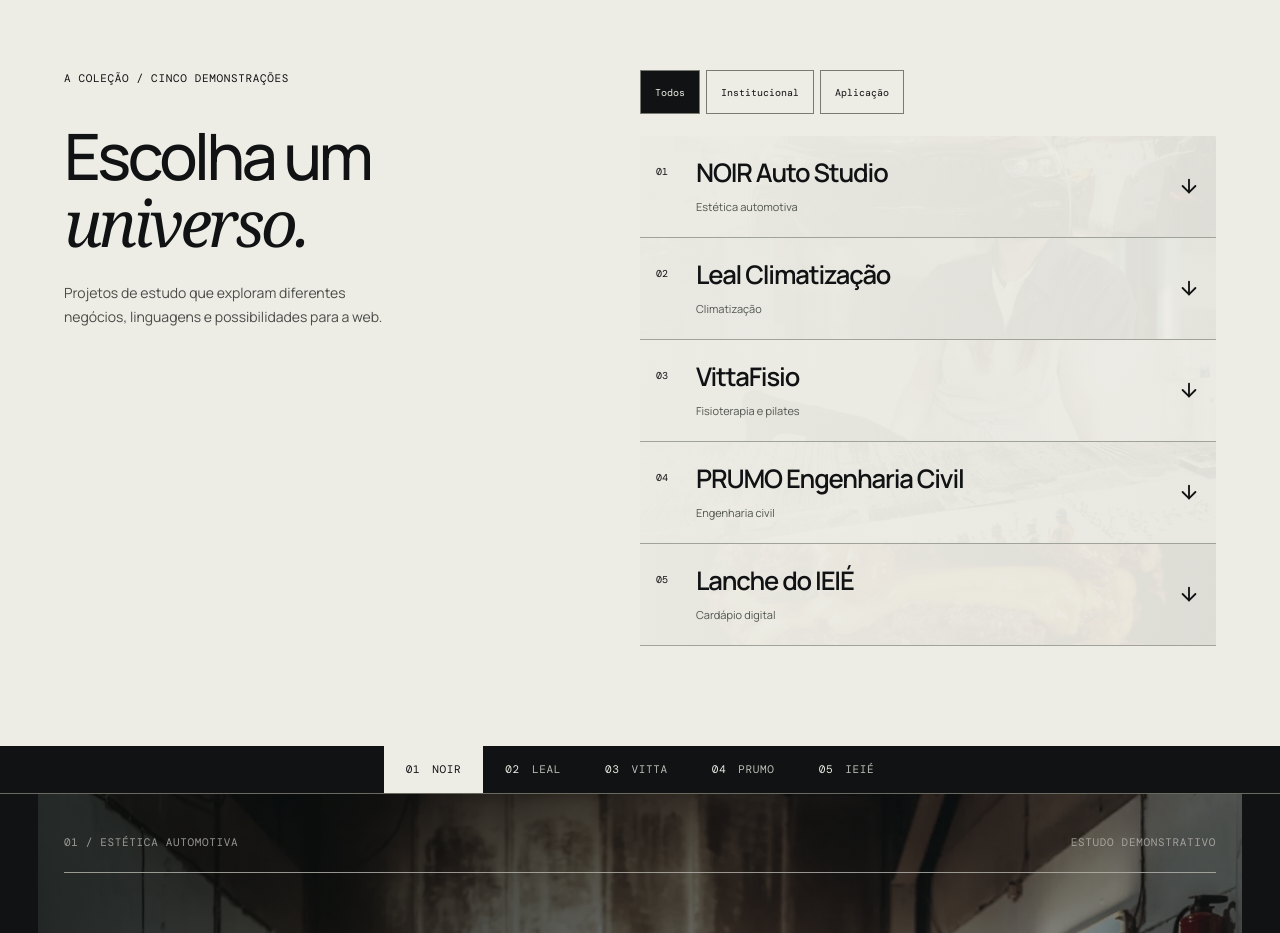
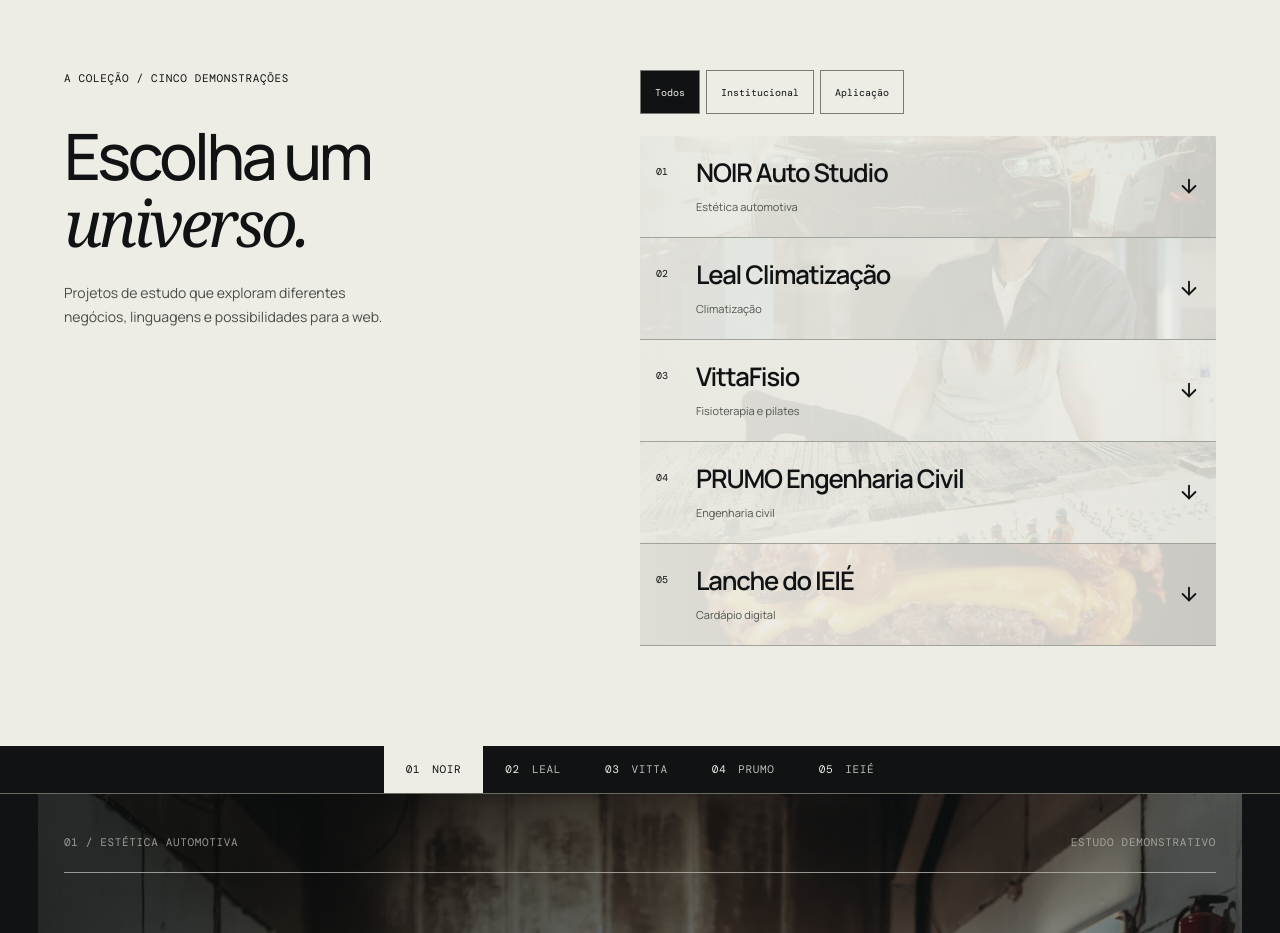
Before and after one commit to LuanSSilvaHH/luan-silva-portfolio, a React (Vite) app: page / in a window 1280 px wide. Shown: the part 1280-2213 px from the top of the page. Built offline with nearby package versions, Linux system fonts and the light colour scheme; a web font is replaced by a local one.

Commit message:
Make project index background previews more visible

```diff
--- a/src/cinema.css
+++ b/src/cinema.css
@@ -417,8 +417,8 @@ html[data-motion=off] .scene{clip-path:none;opacity:1}
 .index-list{min-width:0}
 .index-card{position:relative;isolation:isolate;overflow:hidden;background:var(--paper);border-bottom:1px solid #9fa39a;transition:background .45s ease,border-color .3s}
 .index-card-photo,.index-card-shade{position:absolute;inset:0;width:100%;height:100%;pointer-events:none}
-.index-card-photo{object-fit:cover;object-position:center;z-index:-2;opacity:.17;filter:saturate(.55) contrast(.9);transform:scale(1.05);transition:opacity .6s ease,transform .8s cubic-bezier(.2,.8,.2,1),filter .6s}
-.index-card-shade{z-index:-1;background:linear-gradient(90deg,rgba(236,235,228,.91) 0%,rgba(236,235,228,.7) 65%,rgba(236,235,228,.6));transition:background .45s,opacity .45s}
+.index-card-photo{object-fit:cover;object-position:center;z-index:-2;opacity:.29;filter:saturate(.68) contrast(.96);transform:scale(1.05);transition:opacity .6s ease,transform .8s cubic-bezier(.2,.8,.2,1),filter .6s}
+.index-card-shade{z-index:-1;background:linear-gradient(90deg,rgba(236,235,228,.78) 0%,rgba(236,235,228,.59) 65%,rgba(236,235,228,.48));transition:background .45s,opacity .45s}
 .index-card-trigger{width:100%;border:0;background:transparent;color:var(--ink);text-align:left;display:grid;grid-template-columns:25px minmax(0,1fr) 28px;gap:15px;align-items:center;padding:23px 16px;cursor:pointer;min-height:88px}
 .index-card-number{font:600 10px "DM Mono",monospace;align-self:start;margin-top:6px}
 .index-card-copy{display:flex;flex-direction:column;gap:11px;min-width:0}
@@ -427,7 +427,7 @@ html[data-motion=off] .scene{clip-path:none;opacity:1}
 .index-card-arrow{justify-self:end;transition:transform .3s}
 .index-card-trigger:focus-visible{outline:3px solid #aa5a32;outline-offset:-3px}
 @media(hover:hover){
-.index-card:not(.is-selected):hover .index-card-photo{opacity:.4;transform:scale(1)}
+.index-card:not(.is-selected):hover .index-card-photo{opacity:.51;transform:scale(1)}
 .index-card:not(.is-selected):hover .index-card-shade{opacity:.85}
 }
 .index-card.is-selected{background:#121515;border-color:#e5d1b5;min-height:clamp(270px,29vw,400px);display:flex;flex-direction:column;justify-content:space-between}
```
